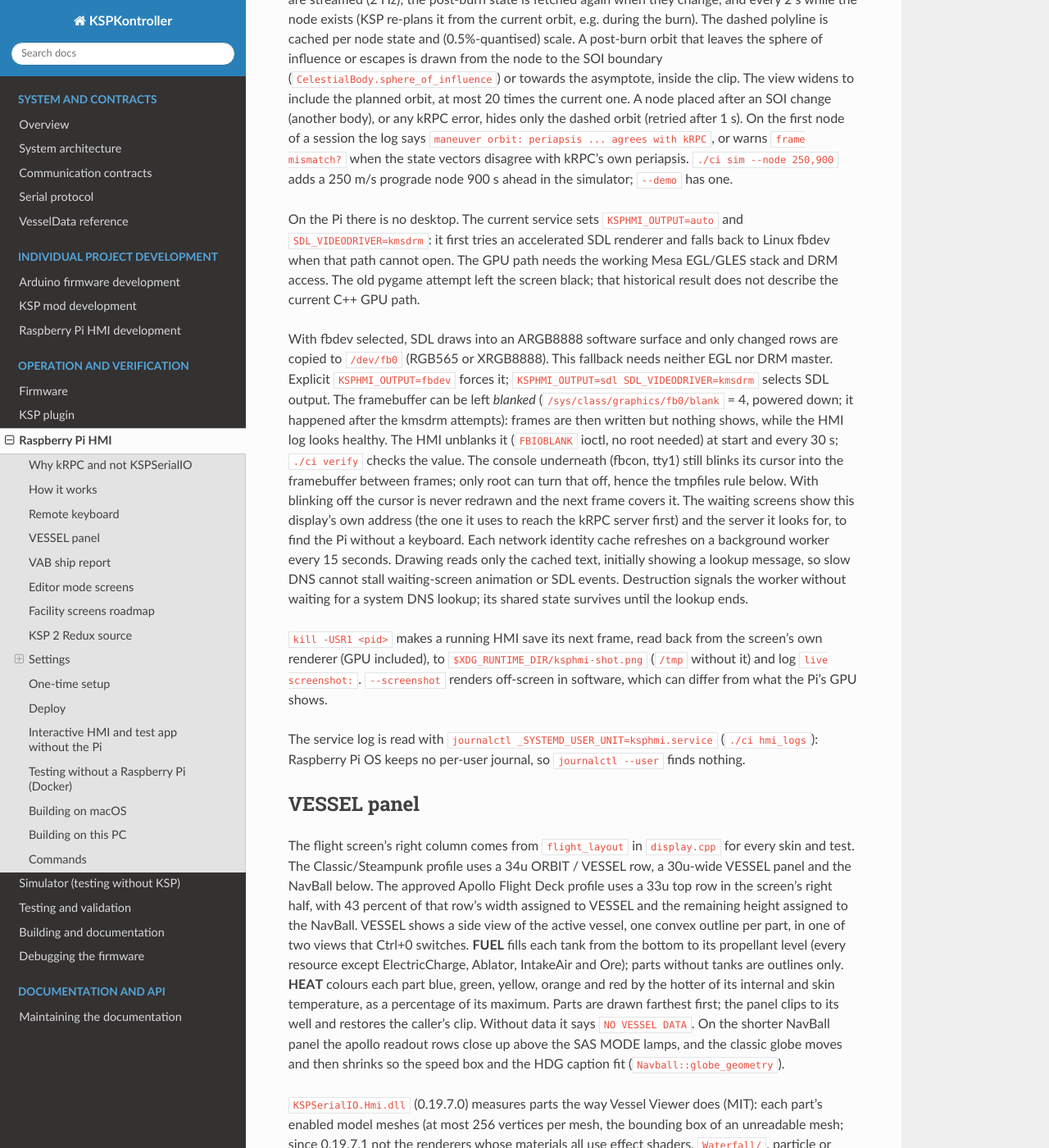
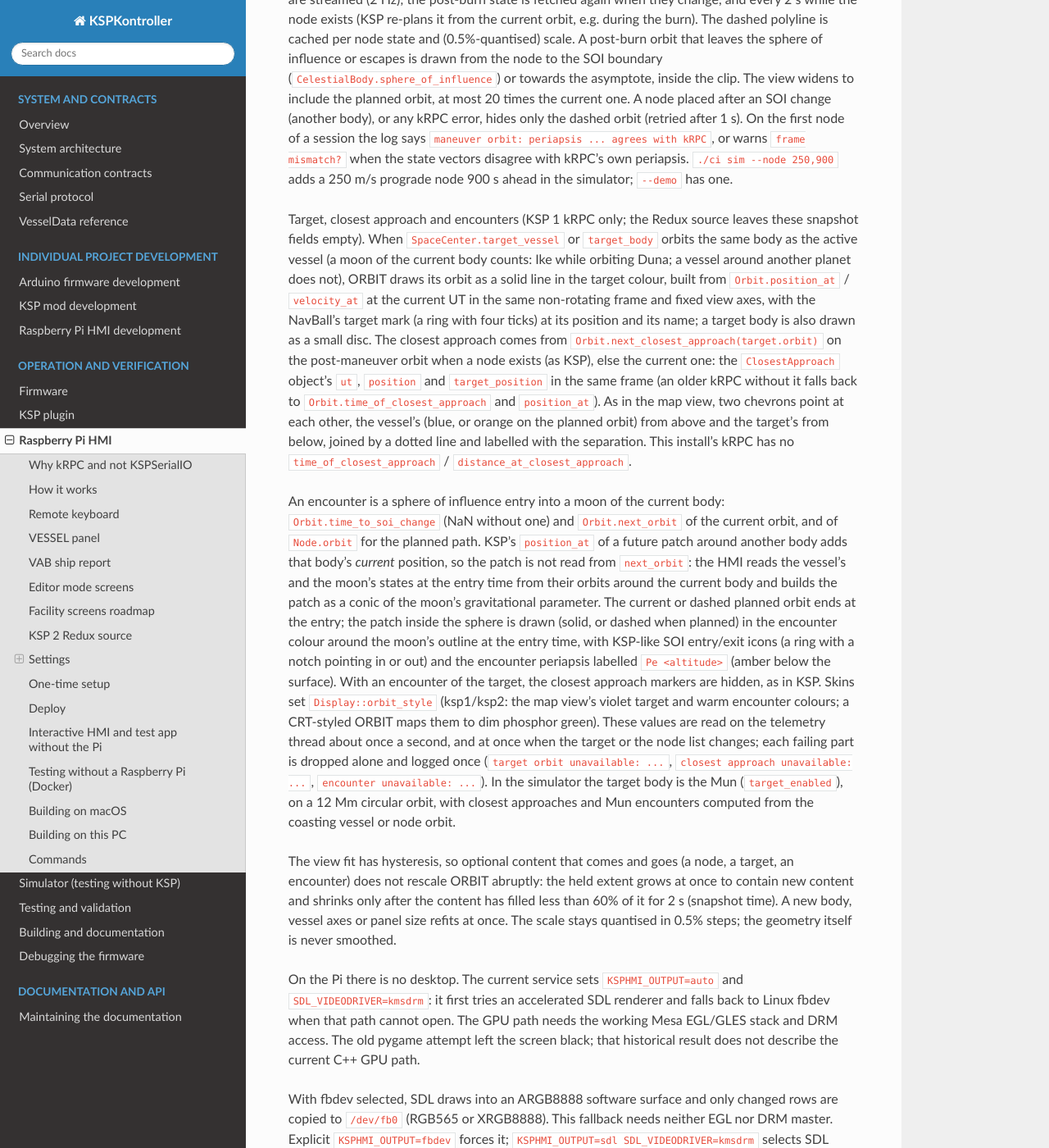
Before and after one commit to AlaNLrdE/KSPKontroller, a Sphinx documentation site: the page built from docs/hmi.rst, in a window 1280 px wide and 1400 px high, scrolled down 4587 px. Shown: the whole window at 82% size. Built offline with Sphinx 7.4.7 and the Read the Docs theme 3.1.0, drawn with Linux system fonts in a browser that asks for light colours.

Commit message:
docs(hmi): ORBIT target, closest approach, encounters and view hysteresis
Co-Authored-By: Claude Opus 5.5 <noreply@anthropic.com>

```diff
--- a/docs/hmi.rst
+++ b/docs/hmi.rst
@@ -204,6 +204,40 @@ current one. A node placed after an SOI change (another body), or any kRPC error
 (retried after 1 s). On the first node of a session the log says ``maneuver orbit: periapsis ... agrees with
 kRPC``, or warns ``frame mismatch?`` when the state vectors disagree with kRPC's own periapsis.
 ``./ci sim --node 250,900`` adds a 250 m/s prograde node 900 s ahead in the simulator; ``--demo`` has one.
+
+Target, closest approach and encounters (KSP 1 kRPC only; the Redux source leaves these snapshot fields empty).
+When ``SpaceCenter.target_vessel`` or ``target_body`` orbits the same body as the active vessel (a moon of the
+current body counts: Ike while orbiting Duna; a vessel around another planet does not), ORBIT draws its orbit as
+a solid line in the target colour, built from ``Orbit.position_at`` / ``velocity_at`` at the current UT in the
+same non-rotating frame and fixed view axes, with the NavBall's target mark (a ring with four ticks) at its
+position and its name; a target body is also drawn as a small disc. The closest approach comes from
+``Orbit.next_closest_approach(target.orbit)`` on the post-maneuver orbit when a node exists (as KSP), else the
+current one: the ``ClosestApproach`` object's ``ut``, ``position`` and ``target_position`` in the same frame
+(an older kRPC without it falls back to ``Orbit.time_of_closest_approach`` and ``position_at``). As in the map
+view, two chevrons point at each other, the vessel's (blue, or orange on the planned orbit) from above and the
+target's from below, joined by a dotted line and labelled with the separation. This install's kRPC has no
+``time_of_closest_approach`` / ``distance_at_closest_approach``.
+
+An encounter is a sphere of influence entry into a moon of the current body: ``Orbit.time_to_soi_change`` (NaN
+without one) and ``Orbit.next_orbit`` of the current orbit, and of ``Node.orbit`` for the planned path. KSP's
+``position_at`` of a future patch around another body adds that body's *current* position, so the patch is not
+read from ``next_orbit``: the HMI reads the vessel's and the moon's states at the entry time from their orbits
+around the current body and builds the patch as a conic of the moon's gravitational parameter. The current or
+dashed planned orbit ends at the entry; the patch inside the sphere is drawn (solid, or dashed when planned) in
+the encounter colour around the moon's outline at the entry time, with KSP-like SOI entry/exit icons (a ring with
+a notch pointing in or out) and the encounter periapsis labelled ``Pe <altitude>`` (amber below the surface).
+With an encounter of the target, the closest approach markers are hidden, as in KSP. Skins set
+``Display::orbit_style`` (ksp1/ksp2: the map view's violet target and warm encounter colours; a CRT-styled ORBIT
+maps them to dim phosphor green). These values are read on the telemetry thread about once a second, and at once
+when the target or the node list changes; each failing part is dropped alone and logged once
+(``target orbit unavailable: ...``, ``closest approach unavailable: ...``, ``encounter unavailable: ...``).
+In the simulator the target body is the Mun (``target_enabled``), on a 12 Mm circular orbit, with closest
+approaches and Mun encounters computed from the coasting vessel or node orbit.
+
+The view fit has hysteresis, so optional content that comes and goes (a node, a target, an encounter) does not
+rescale ORBIT abruptly: the held extent grows at once to contain new content and shrinks only after the content
+has filled less than 60% of it for 2 s (snapshot time). A new body, vessel axes or panel size refits at once.
+The scale stays quantised in 0.5% steps; the geometry itself is never smoothed.
 
 On the Pi there is no desktop. The current service sets ``KSPHMI_OUTPUT=auto`` and
 ``SDL_VIDEODRIVER=kmsdrm``: it first tries an accelerated SDL renderer and falls back to Linux fbdev when
```
Also changed, not shown: .agents/skills/raspberry-pi-hmi/SKILL.md, .claude/skills/raspberry-pi-hmi/SKILL.md.
